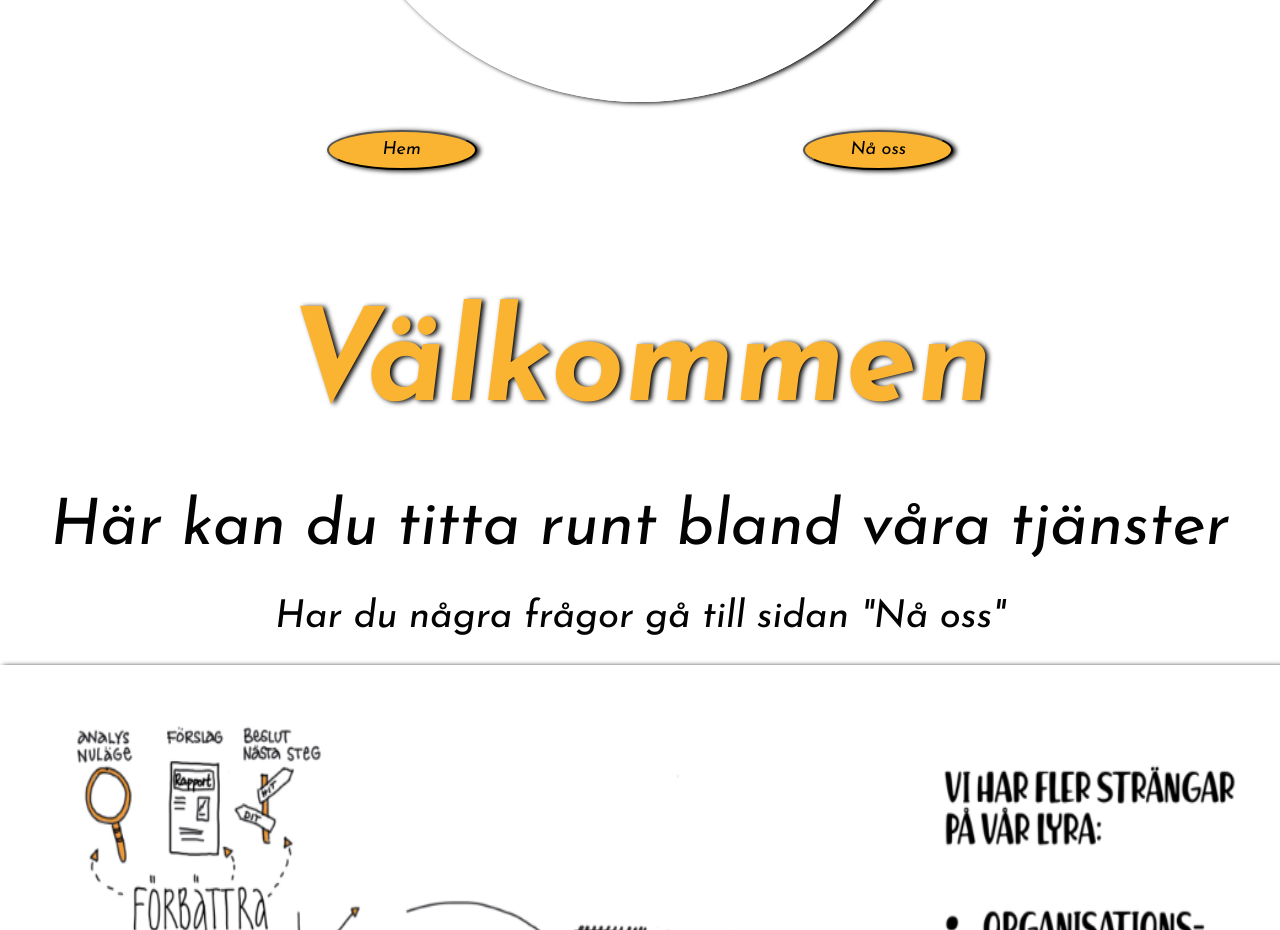
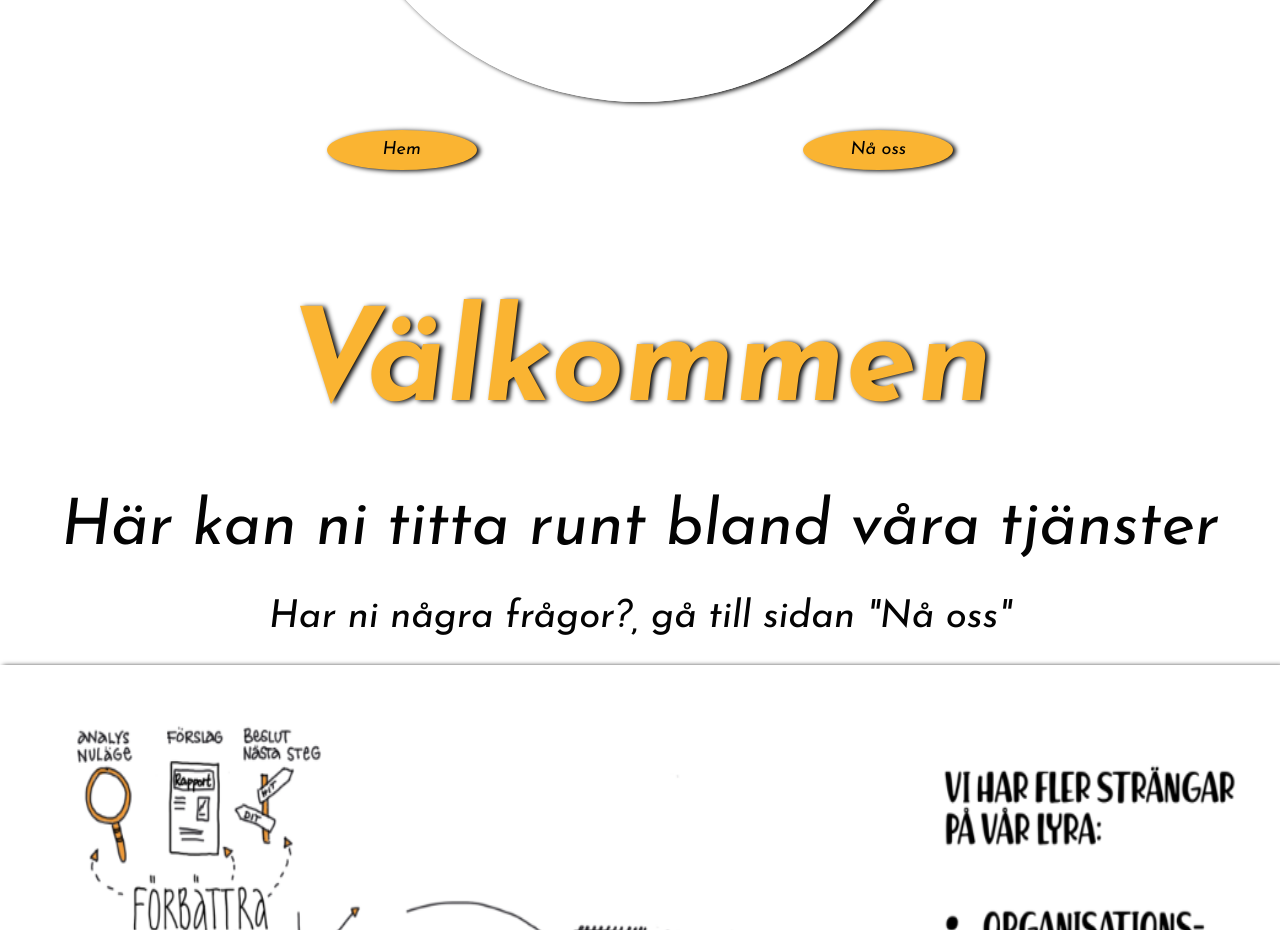
Before and after one commit to SebbeWong/revolution-p--jobbet, a plain HTML site: page tjanster.html in a window 1280 px wide. Shown: the part 780-1710 px from the top of the page. Drawn offline with Linux system fonts and the light colour scheme.

Commit message:
fixt nav-bar

```diff
--- a/style.css
+++ b/style.css
@@ -49,35 +49,36 @@ img{
     justify-content: center;
 }
 /*----------HEAD MENU---------------*/
-.head-button{
+.head-nav{
     display: flex;
     justify-content: space-evenly;
 }
 
-.button{
+.button {
     max-width: 150px;
     height: 40px;
     width: 100%;
     border-radius: 50%;
     box-shadow: 3px 1px 5px black;
     background-color: rgb(250, 180, 50);
-}
-
-.button a{
     font-size: large;
     color: black;
     text-decoration: none;
     font-family: josefin;
+    text-align: center;
+    padding-top: 10px;
 }
+
+
+
+
 .button:hover{
     transition-duration: 0,3s;
     background-color: rgb(180, 128, 31);
-}
-.button a:hover{
     font-size: x-large;
 }
 
-
+/*----------PRESENTATION---------------*/
 .team-member1{
     display: flex;
     flex-direction: column;
@@ -104,24 +105,24 @@ img{
 
 .first-word1{
     width: 15vw;
-   font-size: 3vw;
+   font-size: 4vw;
    font-family: josefin;
    margin-left: 44%;
 }
 
 .first-word2{
     width: 15vw;
-   font-size: 3vw;
+   font-size: 4vw;
    font-family: josefin;
    margin-left: 44%;
 }
 
-
+/*----------IMAGE DIVIDER---------------*/
 .img-break{
     height: 70vw;
     width: 100%;
 }
-
+/*----------OM OSS---------------*/
 h2 {
     font-family: josefin;
     font-size: 5vw;
@@ -149,7 +150,7 @@ h2 {
 .pic2{
     display: none;
 }
-
+/*----------NEW MEDIA SCREEN DISPLAY---------------*/
 @media only screen and (min-width: 650px){
 
     .team-member1{
--- a/tjanster.css
+++ b/tjanster.css
@@ -49,33 +49,33 @@ img{
     justify-content: center;
 }
 /*----------HEAD MENU---------------*/
-.head-button{
+.head-nav{
     display: flex;
     justify-content: space-evenly;
 }
 
-.button{
+.button {
     max-width: 150px;
     height: 40px;
     width: 100%;
     border-radius: 50%;
     box-shadow: 3px 1px 5px black;
     background-color: rgb(250, 180, 50);
-}
-
-.button a{
     font-size: large;
     color: black;
     text-decoration: none;
     font-family: josefin;
+    text-align: center;
+    padding-top: 10px;
 }
+
+
 .button:hover{
     transition-duration: 0,3s;
     background-color: rgb(180, 128, 31);
-}
-.button a:hover{
     font-size: x-large;
 }
+
 
 .welcome h2 {
     font-family: josefin;
@@ -97,14 +97,17 @@ img{
 
     }
 
-    .p2{
+    .p2,
+    .p2 a{
         font-family: josefin;
         font-size: 3vw;
         text-align: center;
         color: rgb(3, 3, 3);
         margin-bottom: 0px;
+        text-decoration: none;
+    }
 
-    }
+
 
     .img1{
         height: 70vw;
--- a/tjanster.html
+++ b/tjanster.html
@@ -19,16 +19,16 @@
 <br>
 
 
-<div class="head-button">
-    <button class="button"><a href="index.html">Hem</a></button>
-    <button class="button"><a href="">Nå oss</a></button>
+<div class="head-nav">
+    <a class="button" href="index.html">Hem</a>
+    <a class="button" href="">Nå oss</a>
 </div>
 <br>
 
 <div class="welcome">
     <h2>Välkommen</h2>
-    <p class="p1">Här kan du titta runt bland våra tjänster</p>
-    <p class="p2">Har du några frågor gå till sidan "Nå oss"</p>
+    <p class="p1">Här kan ni titta runt bland våra tjänster</p>
+    <p class="p2">Har ni några frågor?, gå till sidan "<a href="">Nå oss</a>"</p>
 </div>
 
 <br>
```
Also changed, not shown: index.html (+3 -3 lines).
